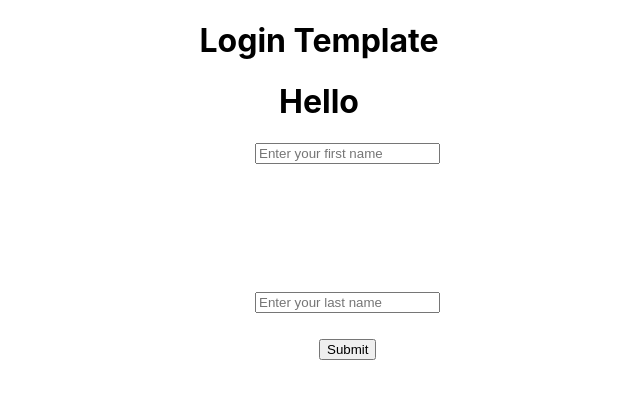
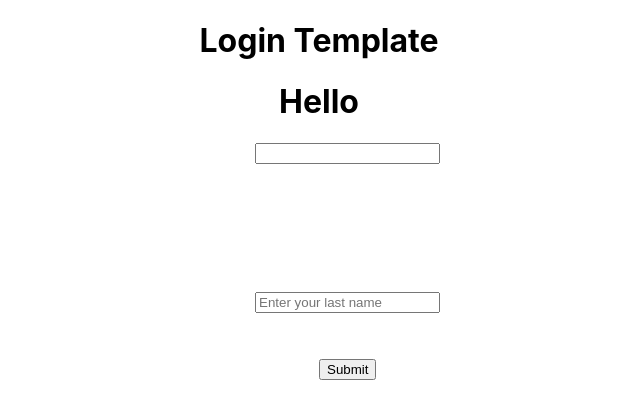
Before and after one commit to Ashutosh-Maurya-87/web-Application, a React (Create React App) app in the folder all login/: page / in a window 1280 px wide. Shown: the top 418 px of the page, without its empty margins (321-961 px from the left). Built offline with nearby package versions, Linux system fonts and the light colour scheme.

Commit message:
'Login_App'

```diff
--- a/all login/src/App.js
+++ b/all login/src/App.js
@@ -1,24 +1,35 @@
 import React, { useState } from 'react';
+import reactDom from 'react-dom';
 import './App.css';
 
-const App=()=> {
-  const [fname,setFname]=useState(" ");
-  const SubmitForm=(event)=>
-  {
+const App = () => {
+  const [fname, setFname] = useState(" ");
+  const [lname, setLname] = useState(' ');
 
-    console.log('you have submitted this form')
-  }
 
-  const ChangeInput =(event) =>
-  {
-    console.log('it change the state')
+  const ChangeInput = (event) => {
+
     console.log(event.target.value)
     setFname(event.target.value)
   }
+  const ChangeInputTwo = (event) => {
+    console.log(event.target.value);
+    setLname(event.target.value)
+  }
+
+  const onSubmits = (event) => {
+    event.preventDefault();
+    setFname(fname)
+    setLname(lname)
+  }
   return (
     <>
+      <div>
+        <form onSubmit={onSubmits}>
+        <div>
           <h1 >Login Template</h1>
-      <h1 >Hello</h1>
+          <h1 >Hello {fname} {lname} </h1>
+
             <input
               style={{
                 marginLeft: '45%'
@@ -26,23 +37,27 @@ const App=()=> {
               onChange={ChangeInput}
               type='text'
               placeholder='Enter your first name'
-        value=''
+              value={fname}
             />
             <input
               style={{
                 marginLeft: '45%',
                 marginTop: '10%'
               }}
+              onChange={ChangeInputTwo}
               type='text'
               placeholder='Enter your last name'
             />
+          </div>
           <br />
           <button
             style={{
               marginLeft: '50%',
               marginTop: '2%'
             }}
-      type='submit' onClick={SubmitForm}>Submit</button>
+            type='submit'>Submit</button>
+        </form>
+      </div>
     </>
   );
 }
```
Lines whose indentation alone changed are shown as unchanged.
